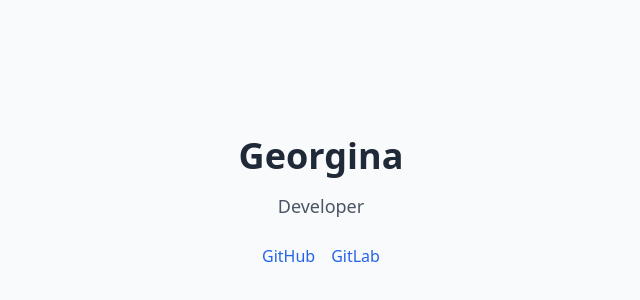
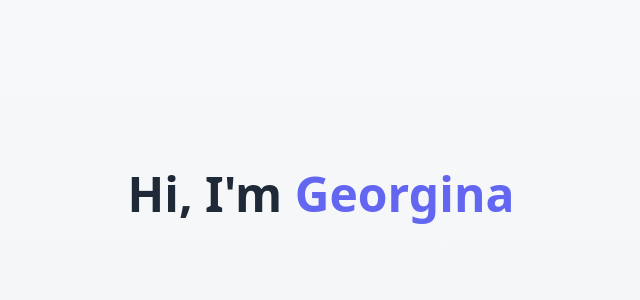
Before and after one commit to recentlyhatched/2026-portfolio, a React (Create React App) app: page / in a window 1280 px wide. Shown: the part 198-498 px from the top of the page, without its empty margins (319-959 px from the left). Built offline with nearby package versions, Linux system fonts and the light colour scheme.

Commit message:
simple hero

```diff
--- a/src/App.tsx
+++ b/src/App.tsx
@@ -1,14 +1,10 @@
 import React from 'react';
+import Hero from "./components/Hero"
 
 function App() {
   return (
-    <div className="scroll-smooth min-h-screen bg-gray-50 text-gray-800 flex flex-col items-center justify-center">
-      <h1 className="text-4xl font-bold mb-4">Georgina</h1>
-      <p className="text-lg text-gray-600 mb-6">Developer</p>
-      <div className="space-x-4">
-        <a href="https://github.com/recentlyhatched" className="text-blue-600 hover:underline">GitHub</a>
-        <a href="https://gitlab.com/recentlyhatched" className="text-blue-600 hover:underline">GitLab</a>
-      </div>
+    <div className="scroll-smooth font-sans">
+      <Hero />
     </div>
   );
 }
--- a/src/components/Header.tsx
+++ /dev/null
@@ -1 +0,0 @@
-export {}
--- /dev/null
+++ b/src/components/Hero.tsx
@@ -0,0 +1,19 @@
+import React from "react"
+
+const Hero: React.FC = () => {
+    return (
+        <section
+          id="hero"
+          className="min-h-screen flex flex-col justify-center items-center bg-gradient-to-b from-gray-50 to-gray-100 text-center"
+        >
+           <h1 className="text-5xl font-bold text-gray-800 mb-4">
+              Hi, I'm <span className="text-indigo-500">Georgina</span>
+            </h1>
+
+
+        </section>
+    )
+}
+
+
+export default Hero
--- a/src/pages/Home.tsx
+++ /dev/null
@@ -1 +0,0 @@
-export {}
```
